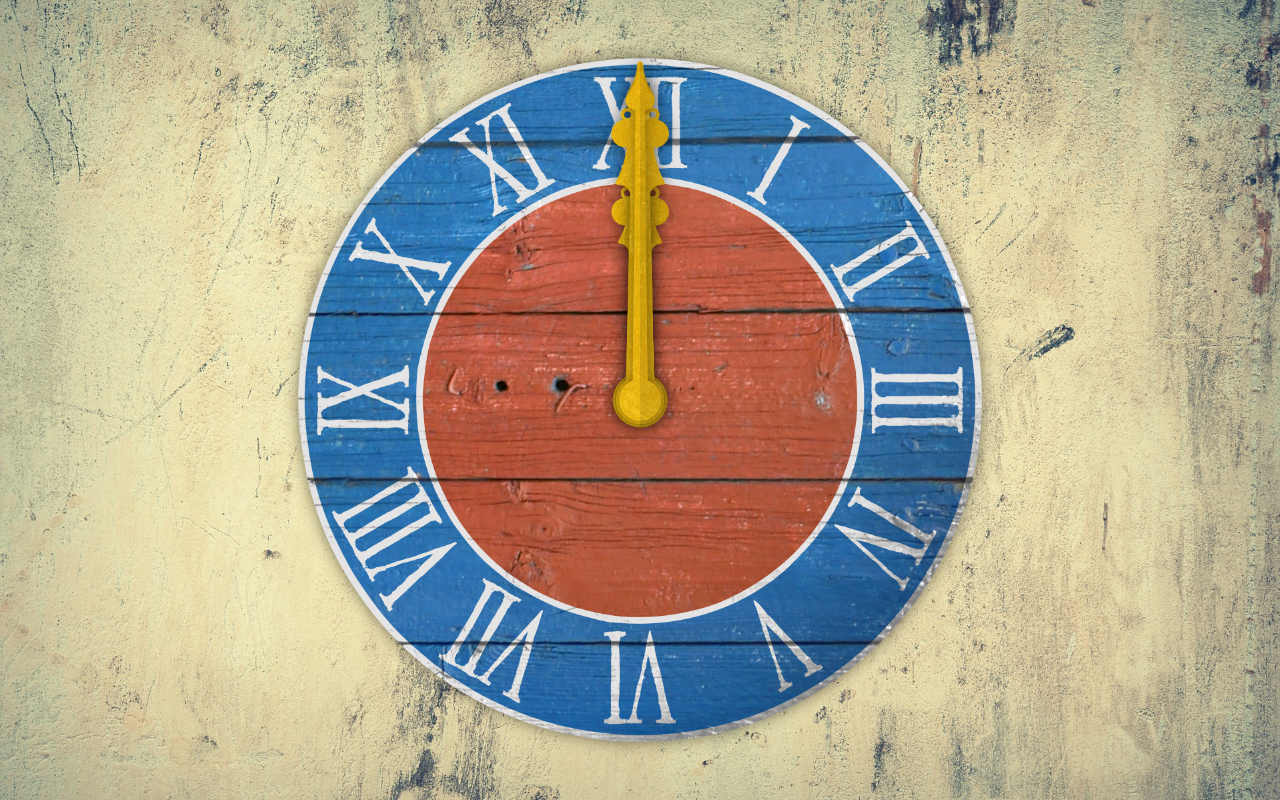
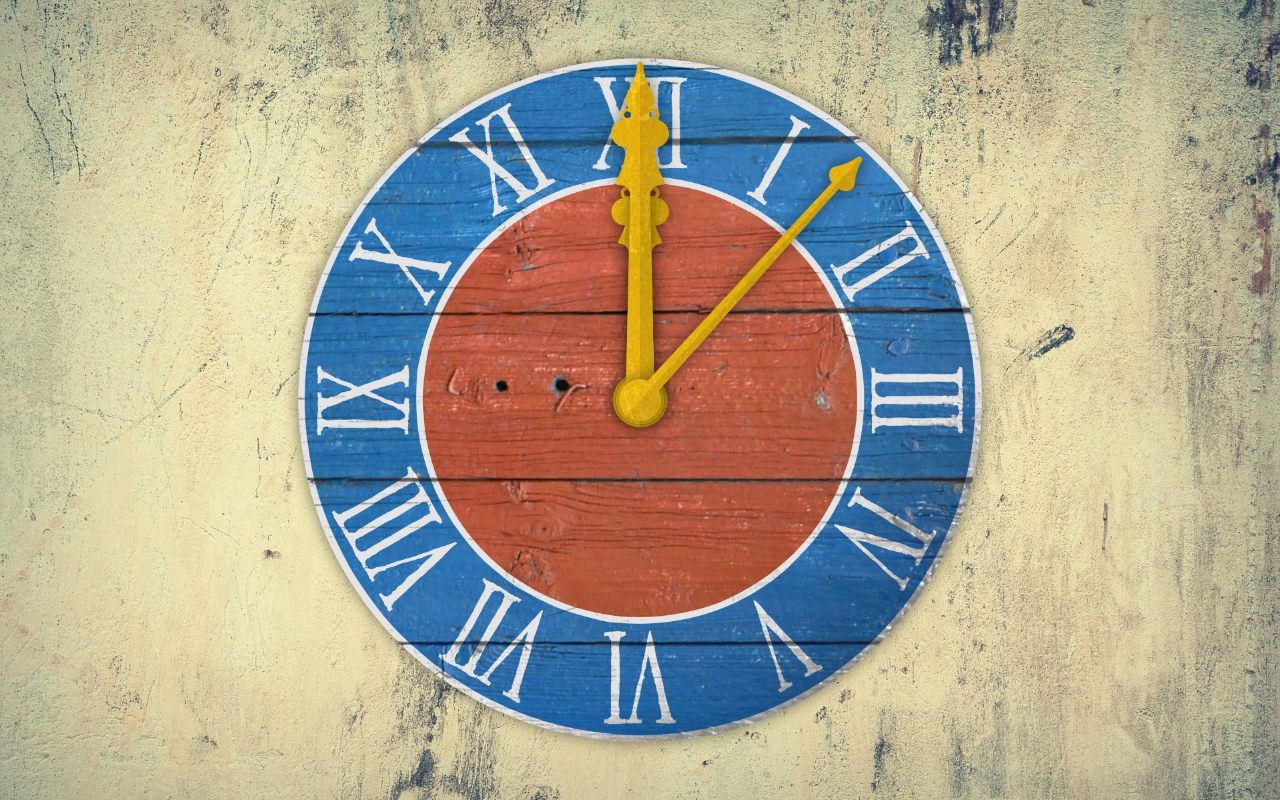
Before and after one commit to piporg/3-in-2-clock, a plain HTML site: page index.html in a window 1280 px wide. Drawn offline with Linux system fonts and the light colour scheme.

Commit message:
basic clock

```diff
--- a/index.html
+++ b/index.html
@@ -15,6 +15,7 @@
             <img class="clock-hand clock-hand-second" src="assets/clock_hand_second.png" alt="">
         </div>
     </div>
+    <script src="index.js"></script>
 </body>
 
 </html>
--- /dev/null
+++ b/index.js
@@ -0,0 +1,22 @@
+"use strict"
+
+const clockHandHour = document.querySelector(".clock-hand-hour");
+const clockHandMinute = document.querySelector(".clock-hand-minute");
+const clockHandSecond = document.querySelector(".clock-hand-second");
+
+let rotationSecond = 0
+let rotationMinute = 0
+let rotationHour = 0
+let secondCount = 0
+setInterval(() => {
+    if (secondCount === 60) {
+        secondCount = 0
+        rotationMinute += 360 / 60
+        clockHandMinute.setAttribute("style", "transform: translate(-50%, -50%) rotate(" + rotationMinute + "deg)");
+        rotationHour += 360 / 12 / 60
+        clockHandHour.setAttribute("style", "transform: translate(-50%, -50%) rotate(" + rotationHour + "deg)");
+    }
+    rotationSecond += 360 / 60
+    clockHandSecond.setAttribute("style", "transform: translate(-50%, -50%) rotate(" + rotationSecond + "deg)");
+    secondCount += 1
+}, 1000 * 155 / 249 );
--- a/style.css
+++ b/style.css
@@ -43,4 +43,5 @@
     left: 50%;
     top: 50%;
     transform: translate(-50%, -50%);
+    transition-duration: 600ms;
 }
```
